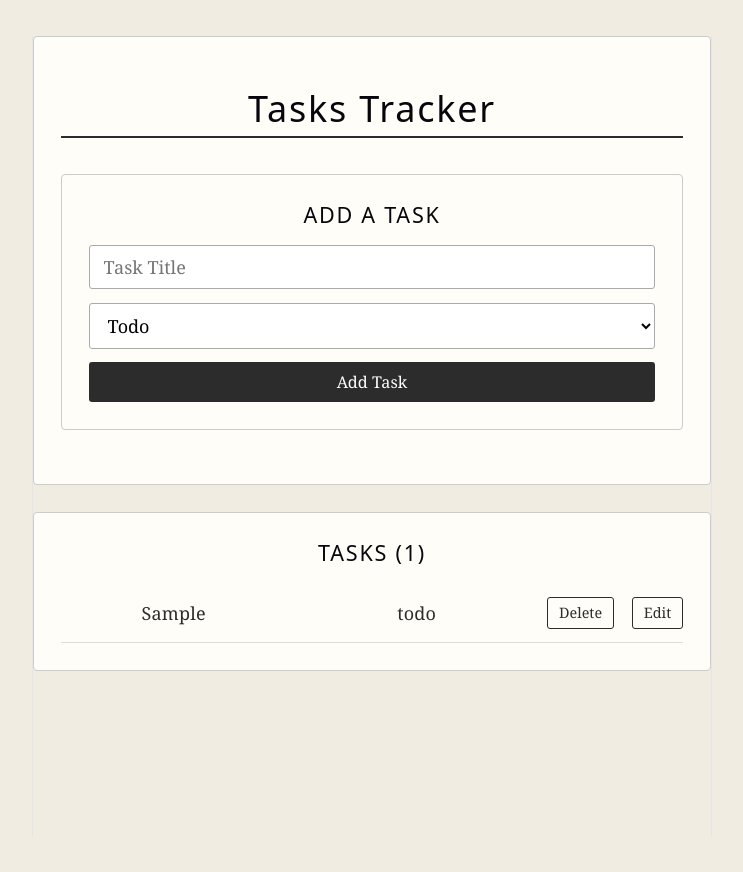
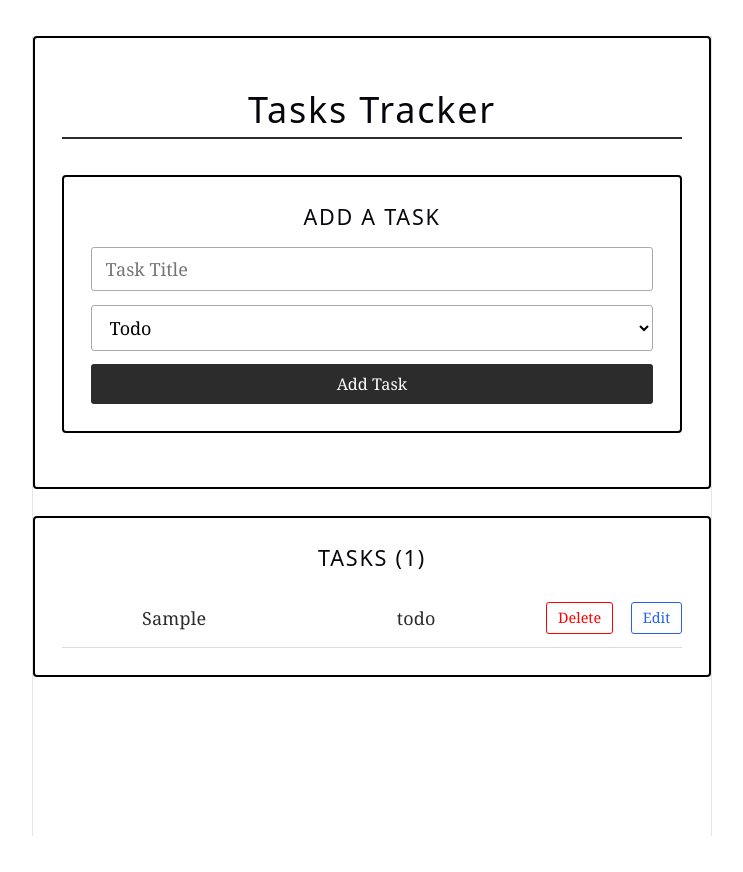
Before and after one commit to meganclapinski25/4320-state-management, a React (Vite) app: page / in a window 1280 px wide. Both pictures are taken after typing "Sample" into the empty fields and a click on the button "Add Task". Shown: the whole page, without its empty margins (268-1011 px from the left). Built offline with nearby package versions, Linux system fonts and the light colour scheme.

Commit message:
editing styles a bit for clarity

```diff
--- a/src/App.css
+++ b/src/App.css
@@ -6,7 +6,7 @@
 
 body {
   font-family: 'Georgia', serif;
-  background: #f0ece2;
+  background: #ffffff;
   color: #2c2c2c;
   padding: 2rem;
 }
@@ -33,8 +33,8 @@ h2 {
 }
 
 section {
-  background: #fffdf7;
-  border: 1px solid #ccc;
+  background: #ffffff;
+  border: 2px solid #000000;
   border-radius: 4px;
   padding: 1.5rem;
   margin-bottom: 1.5rem;
@@ -95,3 +95,37 @@ button:hover {
   background: #2c2c2c;
   color: #fff;
 }
+
+section.editing {
+  border-color: #2563eb;
+}
+
+.task-item .delete-btn {
+  border-color: red;
+  color: red;
+}
+
+.task-item .delete-btn:hover {
+  background: red;
+  color: white;
+}
+
+.task-item .edit-btn {
+  border-color: #2563eb;
+  color: #2563eb;
+}
+
+.task-item .edit-btn:hover {
+  background: #2563eb;
+  color: white;
+}
+
+button[type="submit"] {
+  background: #2c2c2c;
+  color: white;
+}
+
+button[type="submit"].editing {
+  background: #2563eb;
+  color: white;
+}
--- a/src/components/TaskForm.jsx
+++ b/src/components/TaskForm.jsx
@@ -3,8 +3,8 @@ function TaskForm({ formData, setFormData, handleSubmit, editingId }) {
       <section>
         <h1>Tasks Tracker</h1>
 
-        <section>
-            <h2> Add a Task</h2>
+        <section className={editingId ? 'editing' : ''}>
+            <h2>{editingId ? 'Edit Task' : 'Add a Task'}</h2>
             <form onSubmit={handleSubmit}>
                 <input
                 type="text"
@@ -22,7 +22,7 @@ function TaskForm({ formData, setFormData, handleSubmit, editingId }) {
                 </select>
 
 
-                <button type="submit">Add Task</button>
+                <button type="submit">{editingId ? 'Update Task' : 'Add Task'}</button>
             </form>
         </section>
       </section>
--- a/src/components/TaskItem.jsx
+++ b/src/components/TaskItem.jsx
@@ -3,8 +3,8 @@ function TaskItem({ task, onDelete, onEdit }) {
       <div className="task-item">
         <p>{task.title}</p>
         <p>{task.status}</p>
-        <button onClick={() => onDelete(task.id)}>Delete</button>
-        <button onClick={() => onEdit(task)}>Edit</button>
+        <button className="delete-btn" onClick={() => onDelete(task.id)}>Delete</button>
+        <button className="edit-btn" onClick={() => onEdit(task)}>Edit</button>
       </div>
     )
   }
```
